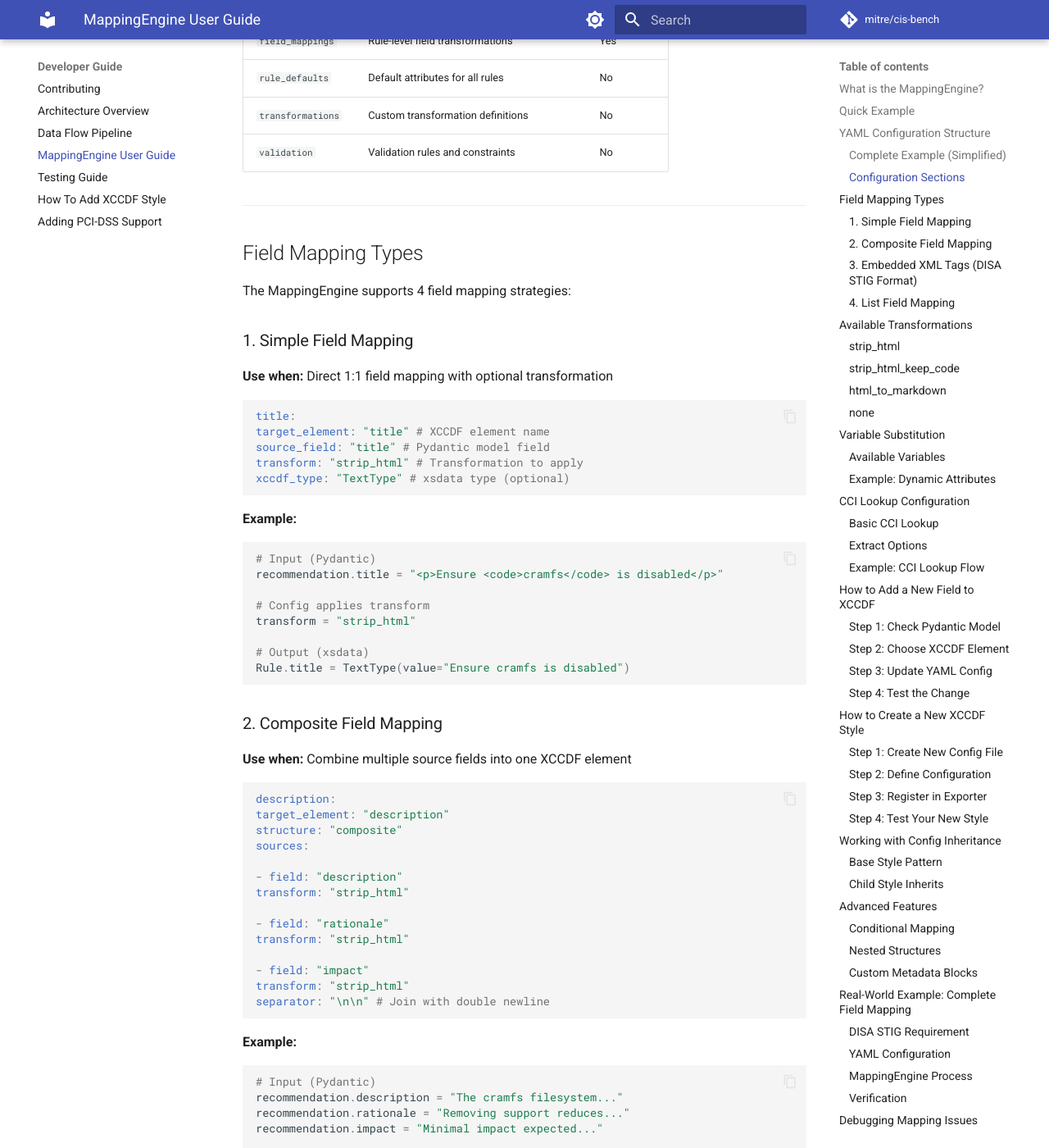
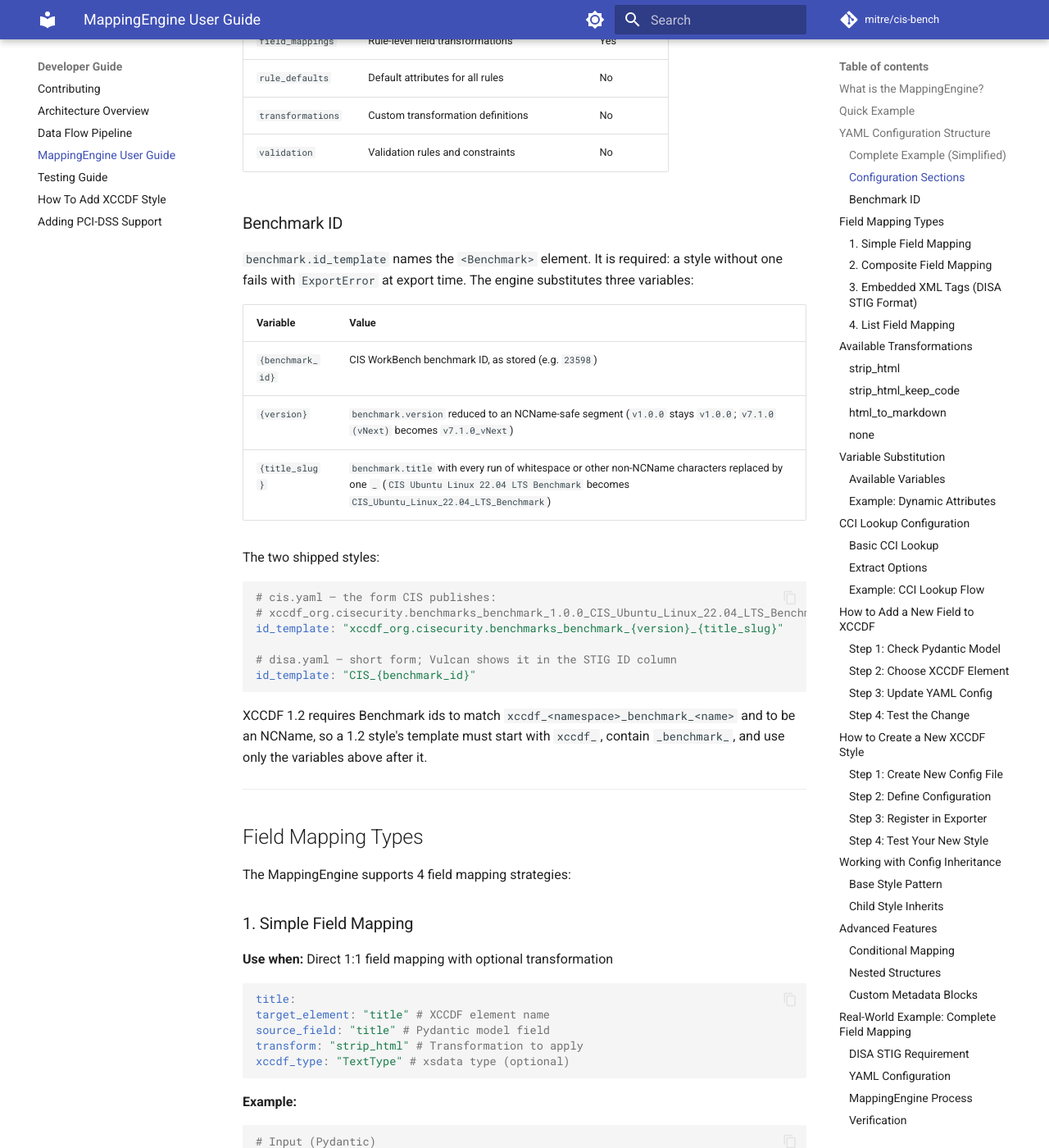
Before and after one commit to mitre/cis-bench, an MkDocs documentation site: the page built from docs/developer-guide/mapping-engine-guide.md, in a window 1280 px wide and 1400 px high, scrolled down 3170 px. Shown: the whole window at 82% size. Built offline with MkDocs 1.6.1 and Material for MkDocs 9.7.7, drawn with Linux system fonts in a browser that asks for light colours; comment, search, counter and statistics services are not loaded; some of the changed text lies outside the part shown.

Commit message:
fix(exporter): name CIS Benchmarks the way CIS does, from version and title
The CIS style filled benchmark.id_template from a "platform" value the
exporter derived as the first word of the title, so every CIS export was
xccdf_org.cisecurity.benchmarks_benchmark_Cis and SCAP tools treated
distinct benchmarks as the same one.

- cis.yaml id_template is now
  xccdf_org.cisecurity.benchmarks_benchmark_{version}_{title_slug}, the
  form CIS publishes (e.g. ..._benchmark_1.0.0_CIS_Ubuntu_Linux_22.04_LTS_Benchmark)
- MappingEngine.map_benchmark substitutes {benchmark_id}, {version} and
  {title_slug}; version and title pass through a new ncname_slug helper
  in utils/xml_utils so the id is always an NCName (runs of disallowed
  characters become one "_", ends trimmed)
- a style without benchmark.id_template raises ExportError instead of
  falling back to a made-up template
- the "platform" context variable is gone: exporter, engine, base.yaml
  default rule/group templates, style comments and every doc mention
- disa.yaml template CIS_{benchmark_id} unchanged; Profile, Group and
  Rule ids unchanged in both styles
- ConfigLoader accepts an absolute `extends` path (crashed before)
- mapping-engine-guide gains a Benchmark ID section; yaml-config-reference,
  xccdf-styles, how-to-add-xccdf-style and mapping-engine-design updated

Tests: ncname_slug unit tests; CIS id convention, uniqueness and
repeatability through the exporter; non-NCName version slugging; DISA id
regression pin; engine substitution and missing-template error.

Authored by: Aaron Lippold<lippold@gmail.com>

````diff
--- a/docs/developer-guide/mapping-engine-guide.md
+++ b/docs/developer-guide/mapping-engine-guide.md
@@ -98,7 +98,7 @@
 
 # Benchmark-level settings
 benchmark:
-id_template: "xccdf_custom_benchmark_{benchmark_id}"
+id_template: "xccdf_custom_benchmark_{version}_{title_slug}"
 title:
 source: "title"
 transform: "strip_html"
@@ -133,6 +133,33 @@
 | `rule_defaults` | Default attributes for all rules | No |
 | `transformations` | Custom transformation definitions | No |
 | `validation` | Validation rules and constraints | No |
+
+### Benchmark ID
+
+`benchmark.id_template` names the `<Benchmark>` element. It is required: a style
+without one fails with `ExportError` at export time. The engine substitutes three
+variables:
+
+| Variable | Value |
+|----------|-------|
+| `{benchmark_id}` | CIS WorkBench benchmark ID, as stored (e.g. `23598`) |
+| `{version}` | `benchmark.version` reduced to an NCName-safe segment (`v1.0.0` stays `v1.0.0`; `v7.1.0 (vNext)` becomes `v7.1.0_vNext`) |
+| `{title_slug}` | `benchmark.title` with every run of whitespace or other non-NCName characters replaced by one `_` (`CIS Ubuntu Linux 22.04 LTS Benchmark` becomes `CIS_Ubuntu_Linux_22.04_LTS_Benchmark`) |
+
+The two shipped styles:
+
+```yaml
+# cis.yaml — the form CIS publishes:
+# xccdf_org.cisecurity.benchmarks_benchmark_1.0.0_CIS_Ubuntu_Linux_22.04_LTS_Benchmark
+id_template: "xccdf_org.cisecurity.benchmarks_benchmark_{version}_{title_slug}"
+
+# disa.yaml — short form; Vulcan shows it in the STIG ID column
+id_template: "CIS_{benchmark_id}"
+```
+
+XCCDF 1.2 requires Benchmark ids to match `xccdf_<namespace>_benchmark_<name>` and
+to be an NCName, so a 1.2 style's template must start with `xccdf_`, contain
+`_benchmark_`, and use only the variables above after it.
 
 ---
 
@@ -375,10 +402,14 @@
 - `{benchmark.url}` - Benchmark URL
 - `{benchmark_id}` - Numeric ID
 
+**Benchmark ID template only** (see [Benchmark ID](#benchmark-id)):
+
+- `{version}` - Benchmark version reduced to an NCName-safe segment
+- `{title_slug}` - Benchmark title reduced to an NCName-safe segment
+
 **Generated:**
 
 - `{download_date}` - Current date
-- `{platform}` - Inferred platform name
 
 ### Example: Dynamic Attributes
 
--- a/src/cis_bench/exporters/configs/base.yaml
+++ b/src/cis_bench/exporters/configs/base.yaml
@@ -49,12 +49,12 @@
   role: "full"
 
 # Default ID templates (can be overridden by child configs)
-# Variables available: {platform}, {ref}, {ref_normalized}, {version_padded}
+# Variables available: {ref}, {ref_normalized}, {stig_number}
 rule_id:
-  template: "xccdf_org.cisecurity_rule_{platform}_{ref_normalized}"
+  template: "xccdf_org.cisecurity_rule_{ref_normalized}"
 
 group_id:
-  template: "xccdf_org.cisecurity_group_{platform}_{ref_normalized}"
+  template: "xccdf_org.cisecurity_group_{ref_normalized}"
 
 # Common validation rules
 validation:
--- a/src/cis_bench/exporters/configs/styles/disa.yaml
+++ b/src/cis_bench/exporters/configs/styles/disa.yaml
@@ -145,7 +145,7 @@
 # ID Generation - DISA STIG Format
 # DISA STIGs use V-NNNNNN for Groups and SV-NNNNNNrREV_rule for Rules
 # We convert CIS refs (1.1.1) to padded numbers (010101) for STIG-style IDs
-# Variables: {stig_number}, {ref_normalized}, {platform}
+# Variables: {stig_number}, {ref_normalized}
 
 group_id:
   template: "V-{stig_number}"
````
Also changed, not shown: docs/developer-guide/how-to-add-xccdf-style.md (+1 -1 lines), docs/technical-reference/mapping-engine-design.md (+8 -10 lines), docs/technical-reference/xccdf-styles.md (+1 -1 lines), docs/technical-reference/yaml-config-reference.md (+10 -9 lines), src/cis_bench/exporters/configs/styles/cis.yaml (+5 -2 lines), 8 other files.
